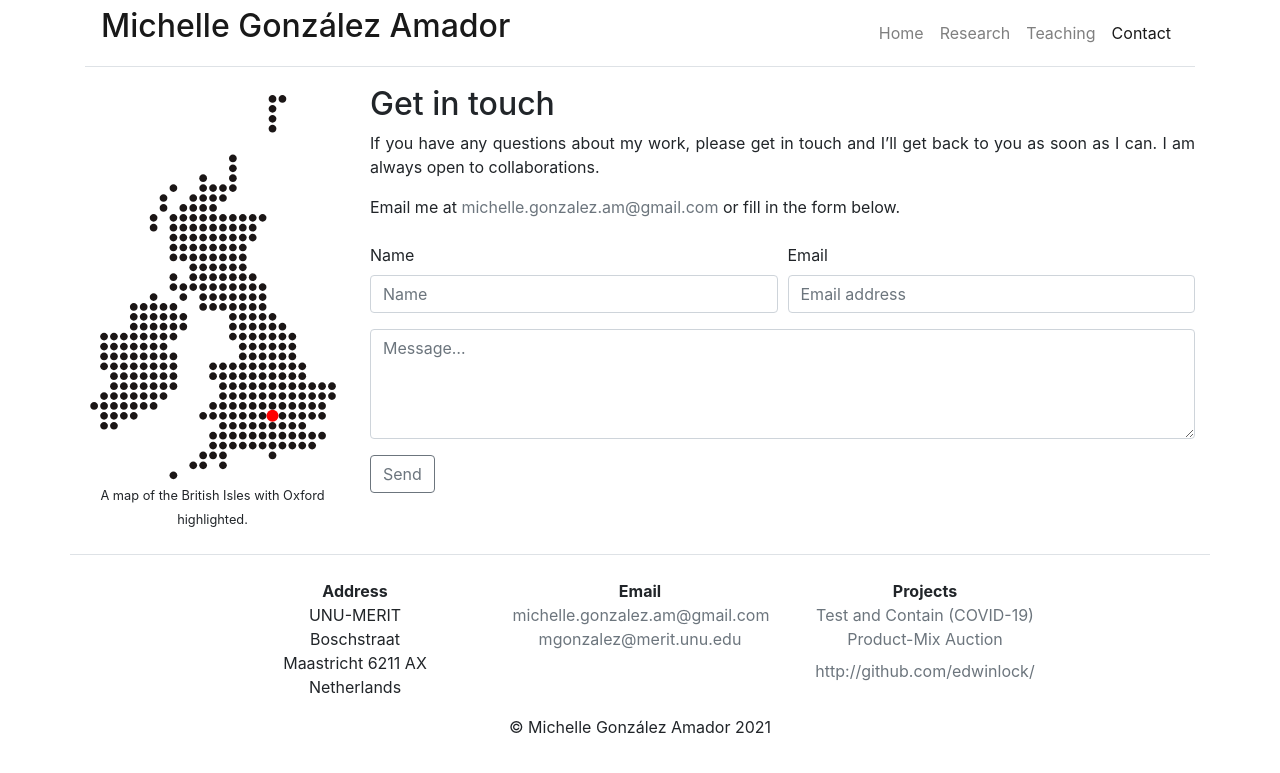
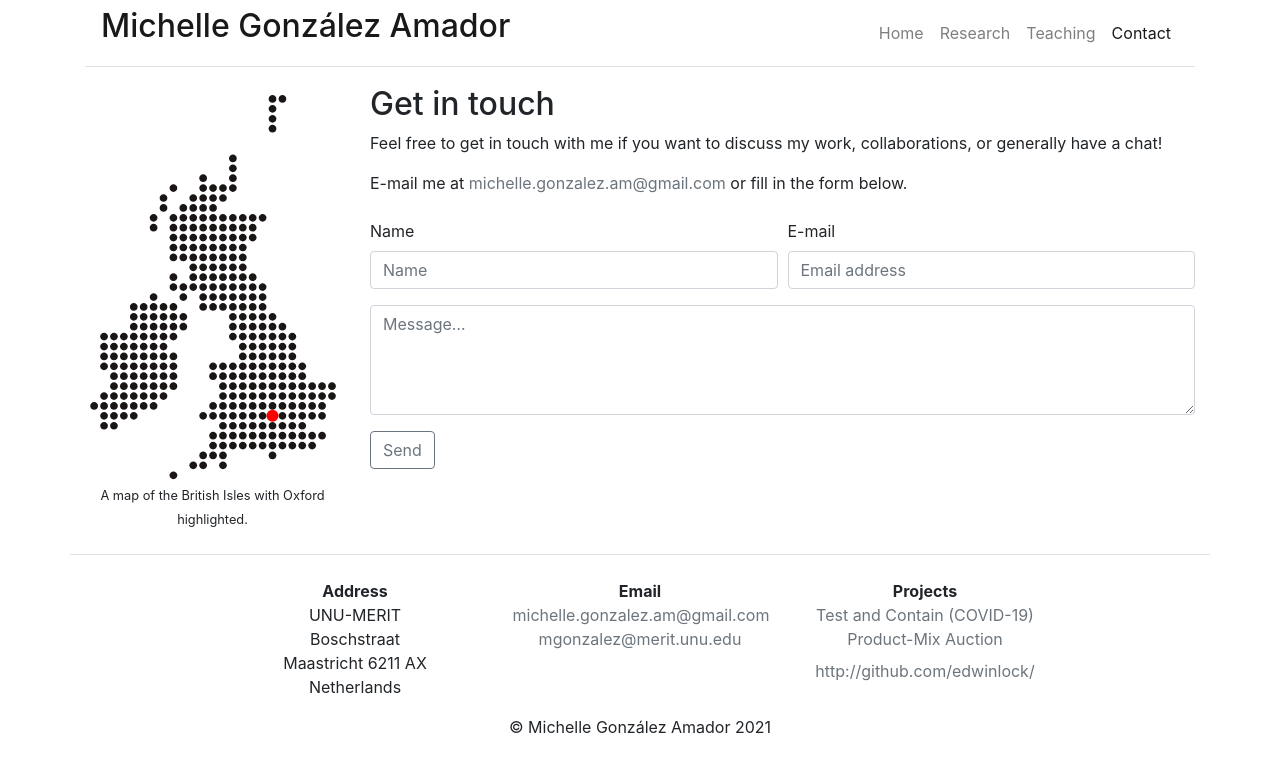
Before and after one commit to michelleg06/m-gonzalezamador.com, a Jekyll site: the page built from contact.md, in a window 1280 px wide. Shown: the top 773 px of the page. Built offline with Jekyll 4.4.1, drawn with Linux system fonts in a browser that asks for light colours; nearby versions of some CDN libraries.

Commit message:
Update contact.md

```diff
--- a/contact.md
+++ b/contact.md
@@ -7,10 +7,11 @@ caption: "A map of the British Isles with Oxford highlighted."
 
 ## Get in touch
 
-If you have any questions about my work, please get in touch and I'll get back to you
-as soon as I can. I am always open to collaborations.
+Feel free to get in touch with me if you want to discuss my work, collaborations,
+or generally have a chat!
 
-Email me at [{{ site.email }}](mailto:{{site.email}}) or fill in the form below.
+
+E-mail me at [{{ site.email }}](mailto:{{site.email}}) or fill in the form below.
 
 <form action="{{ site.formurl }}" method="POST" class="mt-4 text-left">
 <div class="form-row">
@@ -20,7 +21,7 @@ Email me at [{{ site.email }}](mailto:{{site.email}}) or fill in the form below.
 <input type="text" class="form-control" id="Name" placeholder="Name">
 </div>
 <div class="col-md form-group">
-<label for="Email">Email</label>
+<label for="Email">E-mail</label>
 <input type="email" name="_replyto" class="form-control" id="Email" placeholder="Email address"
 required>
 </div>
```
